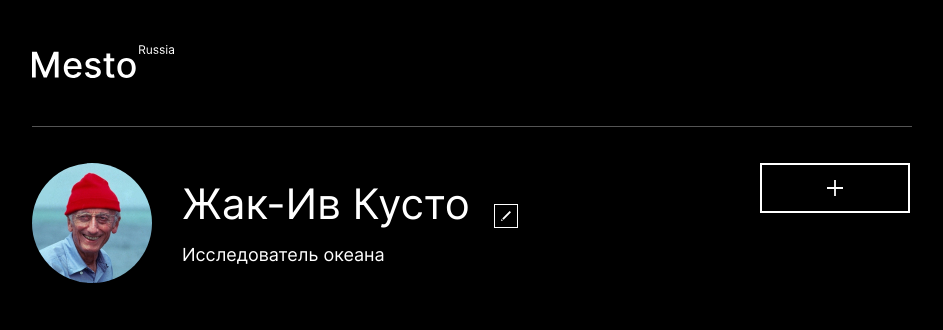
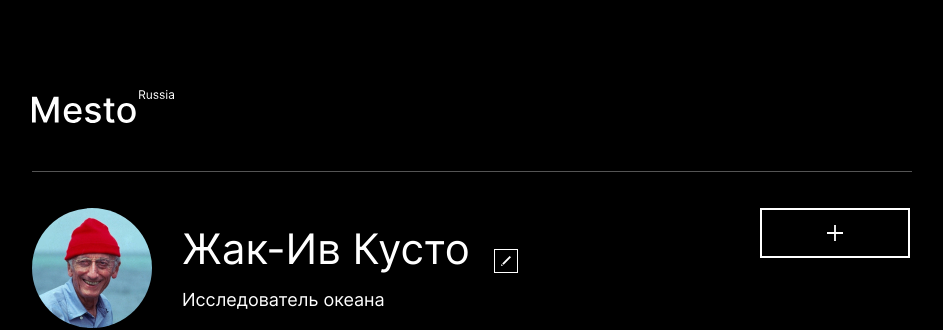
Before and after one commit to laito98/mesto, a plain HTML site: page index.html in a window 1280 px wide. Shown: the top 330 px of the page, without its empty margins (168-1111 px from the left). Drawn offline with Linux system fonts and the light colour scheme; grey boxes are pictures that could not be loaded; files whose address does not match are found by name.

Commit message:
First review

```diff
--- a/index.html
+++ b/index.html
@@ -8,7 +8,7 @@
   <title>Место</title>
 </head>
 <body class="page">
-  <header lass="header">
+  <header class="header">
     <div class="header__container">
       <img class="header__logo" alt="логотип Место" src="images/logomesto.svg">
     </div>
```
